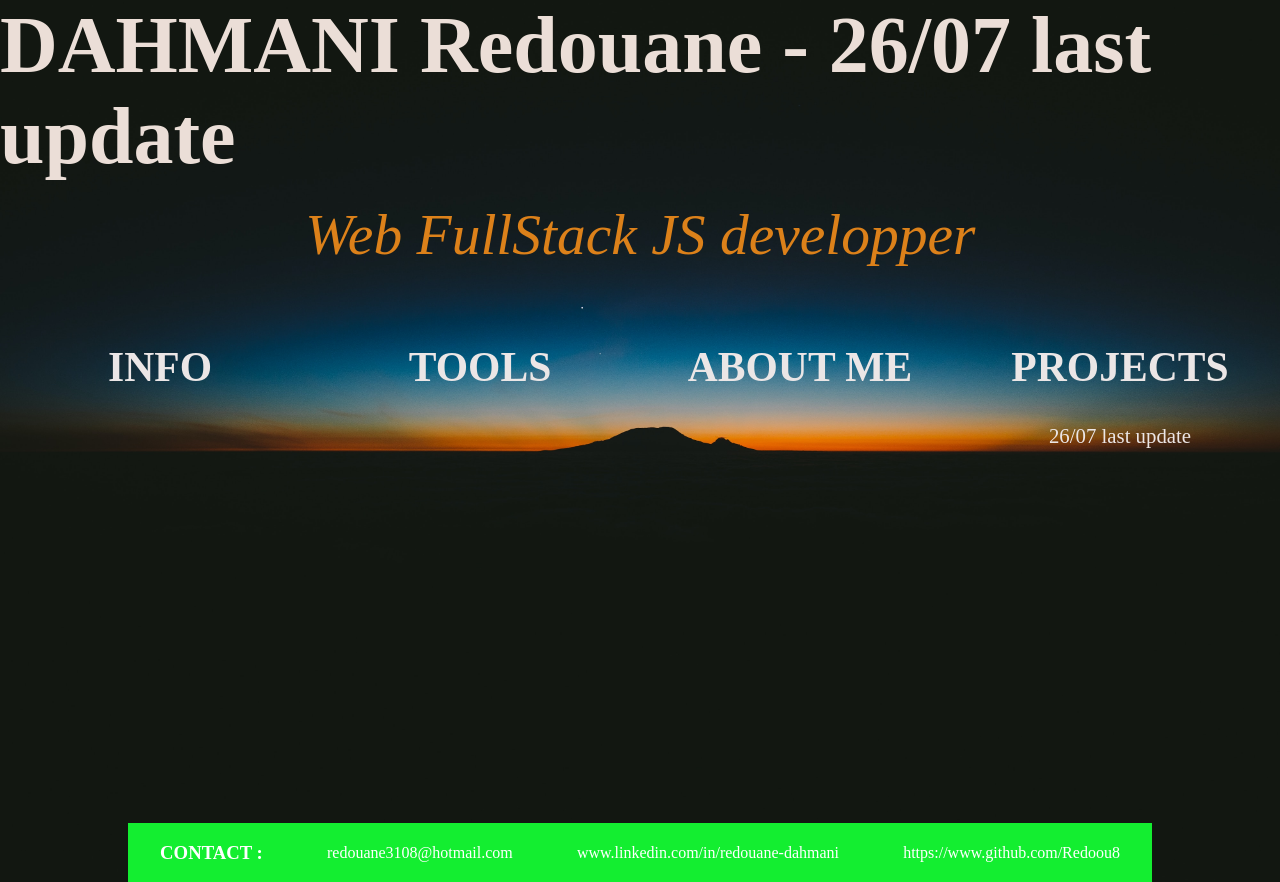
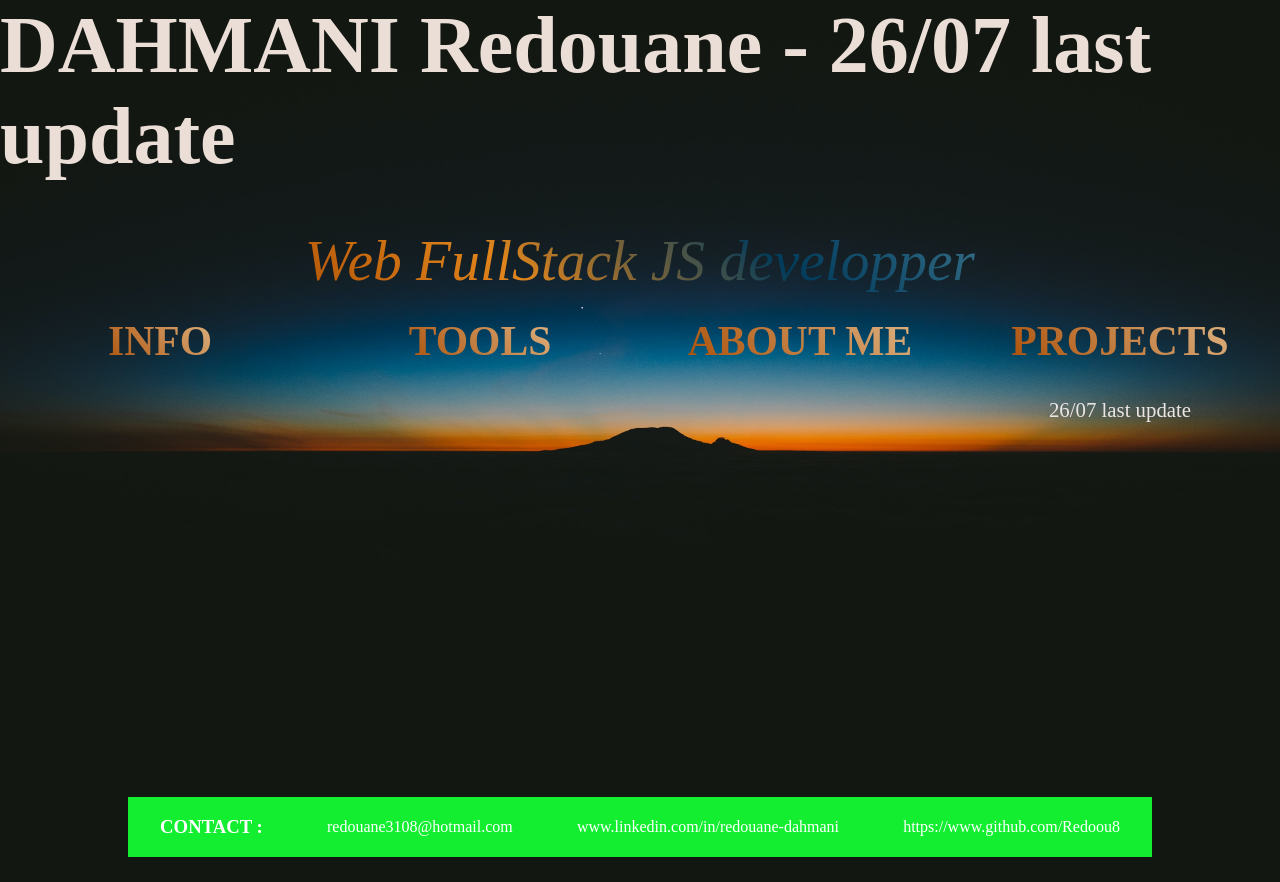
Before and after one commit to Redoou8/Portefolio, a plain HTML site: page index.html in a window 1280 px wide. After the commit the page ends 857 px from the top, so only its background shows below. Drawn offline with Linux system fonts and the light colour scheme; a web font is replaced by a local one.

Commit message:
some updates

```diff
--- a/style.css
+++ b/style.css
@@ -36,9 +36,9 @@ margin: 0;
     opacity: 0;
     transform: translateY(-100px);
     animation: apparition 0.4s 1s ease-out forwards;
-    padding-bottom: 2%;
+
     font-family: 'Faustina', serif;
-    margin-bottom: 4%;
+
 
 }
 
@@ -80,9 +80,17 @@ gap: 0;
     opacity: 0;
     transform: translateY(-100px);
     animation: apparition 0.4s 1.2s ease-out forwards, pulse 3s 1s infinite ease-in-out alternate;
-    font-style: oblique 25deg;
+    font-style: oblique 15deg;
+
     margin: 0;
-    padding: 0;
+    padding: 2%;
+    width: auto;
+    background-image: linear-gradient(45deg, #A94B03,#E1851C, #003B5B,#427A91  );
+    background-size: 100%;
+    -webkit-background-clip: text;
+    -moz-background-clip: text;
+    -webkit-text-fill-color: transparent;
+    -moz-text-fill-color: transparent;
 }
 
   @keyframes pulse {
@@ -111,6 +119,12 @@ gap: 0;
     padding-bottom: 5%;
     padding-top: 0;
     font-weight: bold;
+    background-image: linear-gradient(45deg, #A94B03,#ddb280);
+    background-size: 100%;
+    -webkit-background-clip: text;
+    -moz-background-clip: text;
+    -webkit-text-fill-color: transparent;
+    -moz-text-fill-color: transparent;
 
 
 }
```
